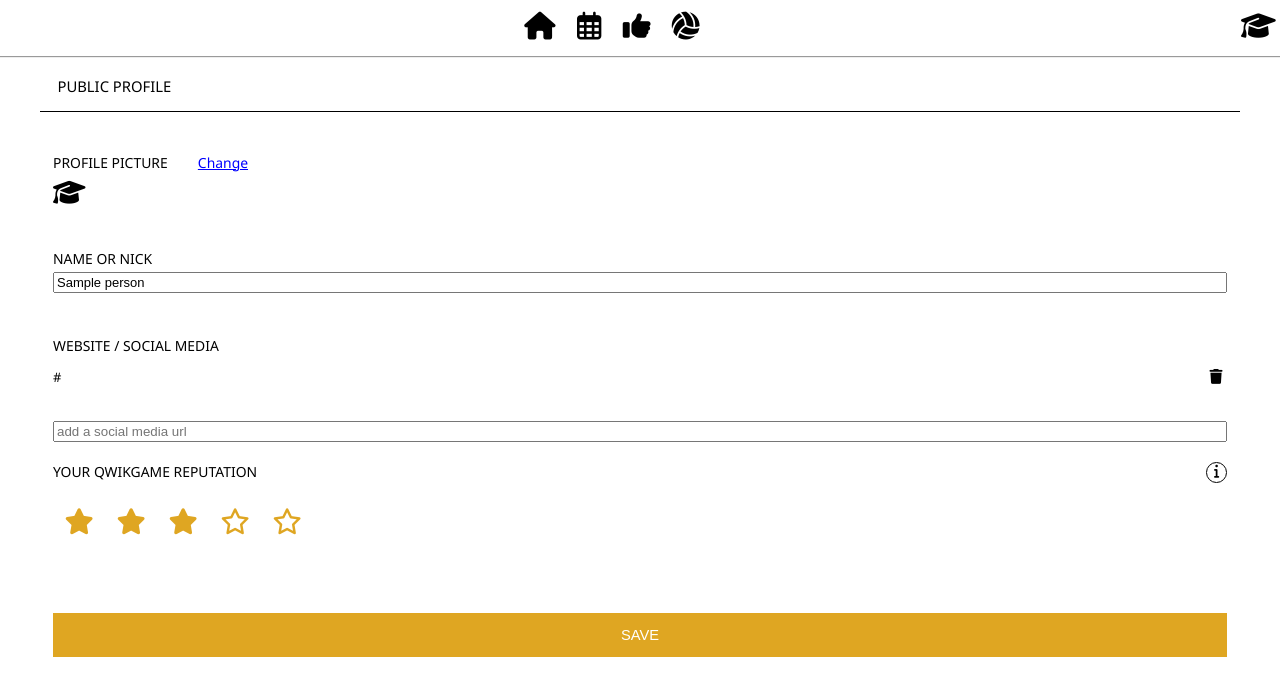
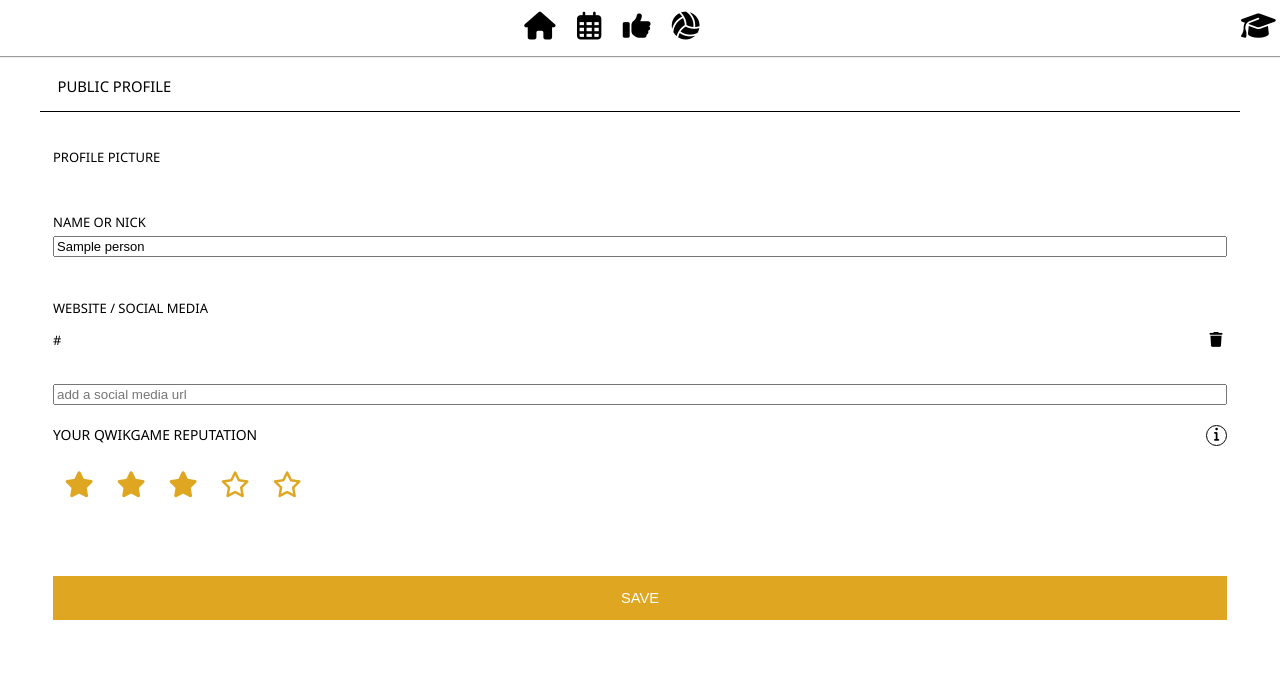
Before and after one commit to nworbnhoj/qwikgame, a Django app: page /account/public/ in a window 1280 px wide. Shown: the top 696 px of the page. Run offline with Django 5.2, Linux system fonts and the light colour scheme; a user stored in the database is signed in; tables that the repository leaves empty hold one stand-in row (values such as "Sample post"); some libraries are stand-ins or nearby versions.

Commit message:
refine templates

```diff
--- a/person/forms.py
+++ b/person/forms.py
@@ -72,33 +72,35 @@ class PublicForm(QwikForm):
         label='PROFILE PICTURE',
         max_length=32,
         required = False,
-        template_name="input_icon.html"
+        template_name='field.html',
     )
     name = CharField(
         label='NAME OR NICK',
         max_length=32,
         required=False,
-        template_name="input_text.html"
+        template_name='field.html',
     )
     socials = MultipleChoiceField(
         choices=(),
         label='WEBSITE / SOCIAL MEDIA',
         required=False,
-        template_name="input_multi.html",
+        template_name='field.html',
         widget=CheckboxSelectMultiple()
     )
     social = URLField(
         required=False,
-        template_name="input_naked.html"
+        template_name="field_naked.html"
     )
 
     def __init__(self, *args, **kwargs):
         social_urls = kwargs.pop('social_urls')
         super(PublicForm, self).__init__(*args, **kwargs)
         self.fields['icon'].widget.attrs['placeholder'] = "your qwikgame icon"
+        self.fields['icon'].widget.attrs['class'] = "hidden"
         self.fields['name'].widget.attrs['placeholder'] = "your qwikgame screen name"
         self.fields['social'].widget.attrs['placeholder'] = "add a social media url"
         self.fields['socials'].choices = social_urls
+        self.fields['socials'].widget.attrs['class'] = "post"
         self.fields['socials'].widget.option_template_name='option_delete.html'
 
     # Initializes a PublicForm for 'person'.
--- a/qwikgame/forms.py
+++ b/qwikgame/forms.py
@@ -2,7 +2,7 @@ from django.forms import Form
 
 
 class QwikForm(Form):
-    required_css_class = "field"
+    required_css_class = "required"
 
     def __init__(self, *args, **kwargs):
         kwargs.setdefault('label_suffix', '')
--- a/qwikgame/static/qwik.css
+++ b/qwikgame/static/qwik.css
@@ -84,6 +84,7 @@ div.drop_up {}
 div.disabled { border: 0px solid #dfa622; color: #aaaaaa }
 div.fat { transform: scaleX(1.6); padding: 0 0.2em 0 0.2em }
 div.field { align-items: stretch; flex: auto; flex-direction: column; justify-content: start; padding: 2em 0 0.5em 0; width: 100% }
+div.field.naked { padding: 0 }
 div.form { gap: 1em }
 div.flex_space { flex-grow: 3 }
 div.grid_2_col { display: grid; grid-template-columns: 1fr 1fr; gap: 1em; justify-items: center; margin: 0.3em; padding: 1em 0 0 0; width: 100% }
@@ -118,7 +119,7 @@ div.list a.cta { background-color: #dfa622; color: white; font-size: 1.13em; pad
 div.list a.selected { color: #dfa622 }
 div.list_bar { align-items: start; flex: 0 1 31.25%; justify-content: start; }
 div.list_head { align-items: start; border: 0.1em solid black; border-width: 0 0 0.1em 0; flex: 0 0 auto; flex-direction: row; height: 4em; justify-content: space-between; margin: 0 -1em 0 -1em; padding: 1em }
-div.option {align-items: center; justify-content: space-between; padding: 0.5em 0 0 0 }
+div.option {align-items: center; justify-content: space-between; padding: 0.5em 0 0 0; width: 100% }
 div.options { align-items: stretch; background-color: white; border: 1px solid #bbbbbb; border-radius: 0.3em; flex-direction: column; justify-content: flex-start; opacity: 1.0; padding: 0.3em; position: relative; width: 100% }
 div.paver { flex: auto; flex-direction: row; gap: 2em; justify-content: center; padding: 1em; }
 div.pillar { flex: auto; flex-direction: column; justify-content: start; padding: 1em }
@@ -141,7 +142,7 @@ div.tab_area div.areas { width: 100%;}
 div.tab_area div.areas div.area { width: 100%;}
 div.tabs { z-index: 1 }
 div.tabs div.tab { float: left; border: none; outline: none; padding: 14px 16px; transition: 0.3s; }
-div.tabs div.tab.active { background-color: white; border: 1px solid black; border-bottom: none; position: relative; right: 1px; top: 3px; z-index: 1 }
+div.tabs div.tab.active { background-color: white; border: 1px solid black; border-bottom: none; position: relative; right: 1px; top: 4px; z-index: 1 }
 div.slide_labels { gap: 1em; justify-content: space-between; width: 100% }
 div.slide_label { text-align: center }
 fieldset { background-color: inherit; border: 1px solid #cccccc; display: flex; flex-direction: column; margin: 1em 0 1em 0; padding: 2em }
--- a/qwikgame/widgets.py
+++ b/qwikgame/widgets.py
@@ -4,6 +4,7 @@ from player.models import STRENGTH, WEEK_DAYS
 
 class ActionMultiple(CheckboxSelectMultiple):
     attrs = {"class": "down hidden"}
+    use_fieldset=False
 
 
 class DayInput(MultiWidget):
--- a/templates/django/forms/div.html
+++ b/templates/django/forms/div.html
@@ -3,7 +3,7 @@
   <div>{% for field in hidden_fields %}{{ field }}{% endfor %}</div>
 {% endif %}
 {% for field, errors in fields %}
-  <div{% with classes=field.css_classes %}{% if classes %} class="{{ classes }}"{% endif %}{% endwith %}>
+  <div{% with classes=field.css_classes %}{% if classes %} class="{{ classes }} field"{% else %} class="field"{% endif %}{% endwith %}>
     {{ field.as_field_group }}
     {% if forloop.last %}
       {% for field in hidden_fields %}{{ field }}{% endfor %}
--- a/templates/dropdown.html
+++ b/templates/dropdown.html
@@ -1,5 +1,6 @@
 <!-- qwikgame/templates/dropdown.html -->
 {% include 'label_field.html' %}
+{{ field.errors }}
 <div class="drop_down">
     <div class="button drop" data-down="false">
         <div class="drop_up" data-action="{{ field.field.action }}">{{ language }}</div>
--- a/templates/field_naked.html
+++ b/templates/field_naked.html
@@ -1,2 +1,5 @@
 <!-- qwikgame/templates/field_naked.html -->
+<div class="field naked">
+{{ field.errors }}
 {{ field }}
+</div>
--- a/templates/input_icon.html
+++ /dev/null
@@ -1,8 +0,0 @@
-<!-- qwikgame/templates/input_icon.html -->
-<div class="post field">
-    <div class="label">
-        <label for="id_{{ field.name }}">{{ field.label }}</label>
-        <div class='button link'>Change</div>
-    </div>
-    <i class="fa-solid fa-graduation-cap fa-2x" aria-hidden="true"></i>
-</div>
--- a/templates/input_text.html
+++ /dev/null
@@ -1,7 +0,0 @@
-<!-- qwikgame/templates/input_text.html -->
-<div class="post field">
-    <div class="label">
-        <label for="id_{{ field.name }}">{{ field.label }}</label>
-    </div>
-    {{ field.0 }}
-</div>
--- a/templates/option_delete.html
+++ b/templates/option_delete.html
@@ -1,4 +1,5 @@
 <!-- qwikgame/templates/option_delete.html -->
+<div class='option'>
     <span>{{ widget.label }}</span>
     <label class="option" {% if widget.attrs.id %} for="{{ widget.attrs.id }}"{% endif %}>
         <div class="button push_right">
@@ -6,3 +7,4 @@
             <i class="fa-solid fa-trash"></i>
         </div>
     </label>
+</div>
```
Lines whose indentation alone changed are shown as unchanged.
